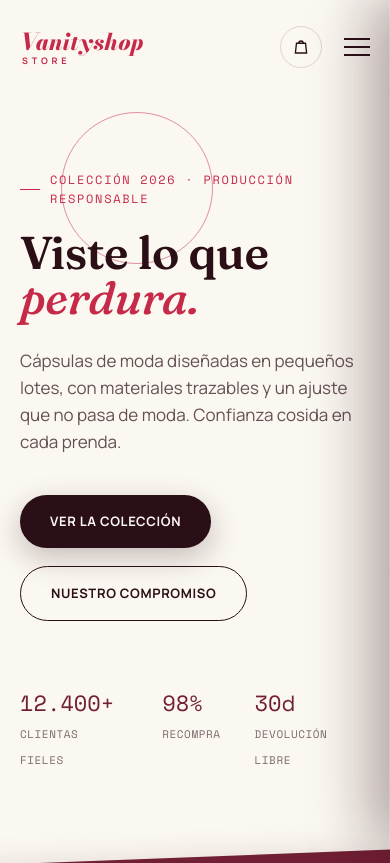
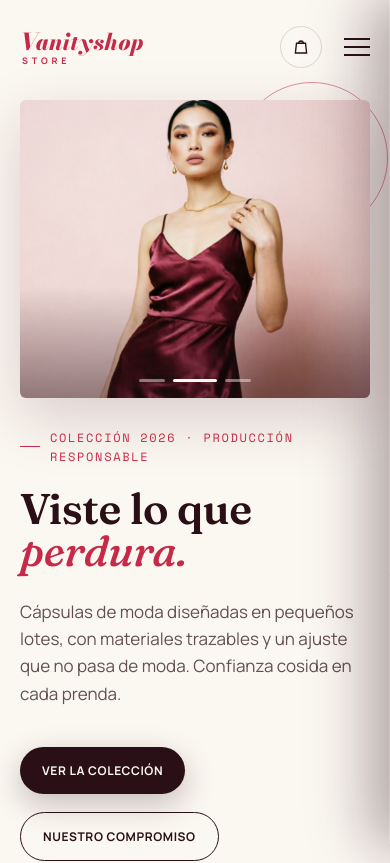
Before and after one commit to jpgarcias79/vanity-store, a Next.js app: page / in a window 390 px wide. Shown: the top 863 px of the page. Built offline with nearby package versions, Linux system fonts and the light colour scheme.

Commit message:
Ajustes responsive del hero para movil

```diff
--- a/app/globals.css
+++ b/app/globals.css
@@ -682,3 +682,25 @@
 .product-card:hover .product-media img{
   transform:scale(1.06);
 }
+/* ---------- ajustes mobile ---------- */
+@media (max-width:980px){
+  .hero{padding-top:118px;}
+  .hero-grid{gap:30px;}
+  .hero-media{
+    order:-1;
+    width:100%;
+    max-width:560px;
+    aspect-ratio:4/3.2;   /* marco más horizontal: las 3 fotos se ven casi completas */
+    margin:0 auto;
+  }
+  .hero-stats{gap:22px;flex-wrap:wrap;}
+}
+
+@media (max-width:640px){
+  .hero{padding-top:100px;}
+  .hero-copy h1{font-size:clamp(38px,11vw,54px);}
+  .hero-media{aspect-ratio:4/3.4;}
+  .hero-cta .btn{padding:14px 22px;font-size:12px;}
+  .ribbon-wrap{height:52px;margin-top:56px;}
+  .ribbon{height:52px;}
+}
```
